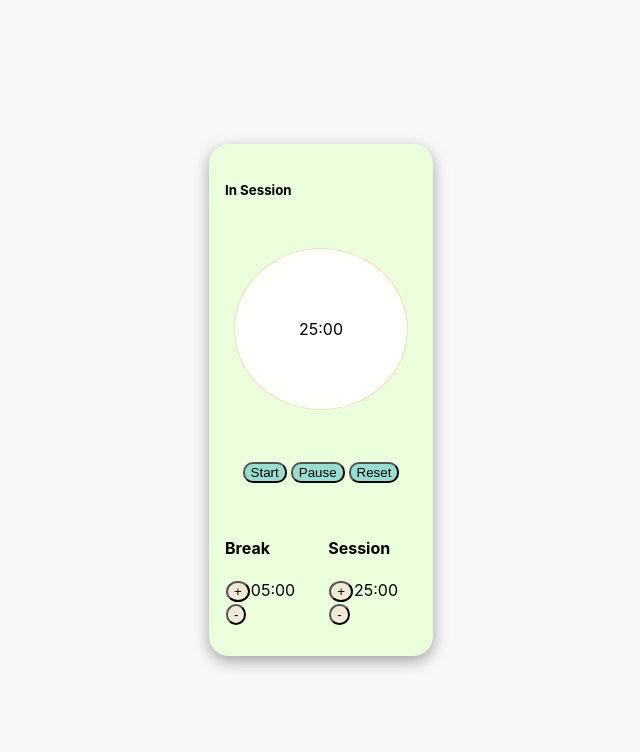
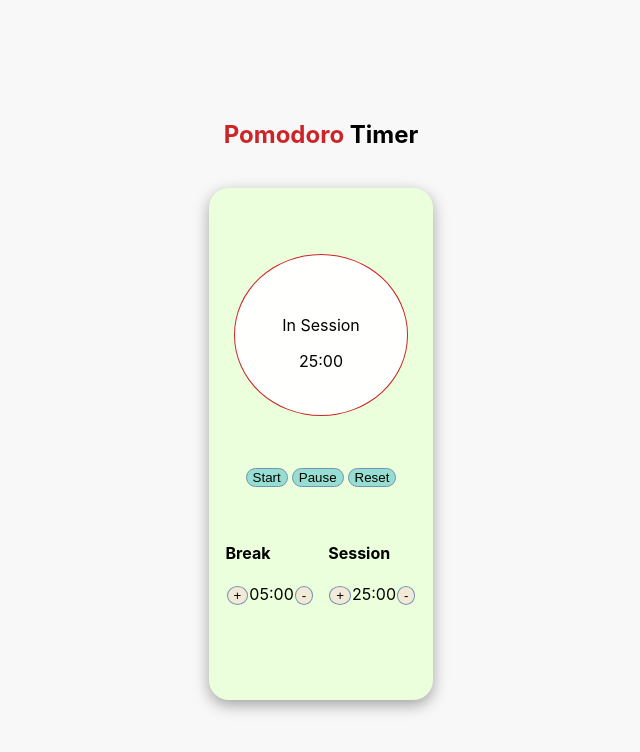
Before and after one commit to codeAdventureNow/Pomodoro, a React (Create React App) app: page / in a window 1280 px wide. Shown: the top 752 px of the page, without its empty margins (319-959 px from the left). Built offline with nearby package versions, Linux system fonts and the light colour scheme.

Commit message:
cleaned up variable, state, classNames, added headline, buttons are more sleek

```diff
--- a/src/App.css
+++ b/src/App.css
@@ -1,6 +1,6 @@
 .App {
   display: flex;
-  flex-direction: row;
+  flex-direction: column;
   justify-content: center;
   align-items: center;
   height: 100vmin;
@@ -11,17 +11,19 @@
   height: 30rem;
   border-radius: 20px;
   padding: 1rem;
+  margin-top: 20px;
   box-shadow: rgba(0, 0, 0, 0.35) 0px 5px 15px;
 }
 
 .clock {
   display: flex;
-  flex-direction: row;
+  flex-direction: column;
   justify-content: center;
   align-items: center;
   width: 90%;
   height: 10rem;
-  border: 1px solid #efe0bb;
+
+  border: 1px solid #cd2527;
   border-radius: 50%;
   margin: 50px auto;
   position: relative;
@@ -32,13 +34,19 @@
   font-size: 40px;
 }
 
-.start-pause-reset {
+.startPauseReset {
   display: flex;
   flex-direction: row;
   justify-content: center;
 }
 
-.break-session {
+.startPauseResetButtons {
+  border-radius: 10px;
+  margin: 2px;
+  border: 1px solid #7393b3;
+}
+
+.breakSession {
   display: flex;
   flex-direction: row;
   justify-content: center;
@@ -46,25 +54,15 @@
   gap: 14px;
 }
 
-.break-session-buttons {
+.breakSessionButtons {
   margin: 1px;
   border-radius: 50%;
   background-color: #f2ead6;
+  border: 1px solid #7393b3;
 }
 
-/* .background-green {
-  background-color: #ecffdc;
-}
-
-.background-blue {
-  background-color: #96ded1;
-} */
-
-.middleButtons {
-  /* background-color: #96ded1; */
-  border-radius: 10px;
-  margin: 2px;
-  outline: none;
+.pomodoroHeadline {
+  color: #cd2527;
 }
 
 @media only screen and (max-width: 600px) {
--- a/src/App.js
+++ b/src/App.js
@@ -3,134 +3,140 @@ import './App.css';
 import { useState, useEffect } from 'react';
 
 function App() {
-  const [sessionLength, setSessionLength] = useState(1500000);
-  const [time, setTime] = useState(1500000);
-  const [running, setRunning] = useState(false);
-  const [breakLength, setBreakLength] = useState(300000);
-  const [takeBreak, setTakeBreak] = useState(false);
+  const minute = 60000;
+  const [time, setTime] = useState(minute * 25);
+  const [timeStart, setTimeStart] = useState(false);
+  const [sessionLength, setSessionLength] = useState(minute * 25);
+  const [breakLength, setBreakLength] = useState(minute * 5);
+  const [onBreak, setOnBreak] = useState(false);
 
-  function play() {
+  function playAudioAlert() {
     new Audio(sound).play();
   }
 
   if (time === 0) {
-    play();
-    setTakeBreak(true);
+    playAudioAlert();
+    setOnBreak(true);
     setTime(breakLength);
   }
 
-  if (time === 0 && takeBreak) {
-    play();
-    setTakeBreak(false);
+  if (time === 0 && onBreak) {
+    playAudioAlert();
+    setOnBreak(false);
     setTime(sessionLength);
   }
 
   function resetToDefault() {
-    setTime(1500000);
-    setSessionLength(1500000);
-    setBreakLength(300000);
+    setTime(minute * 25);
+    setSessionLength(minute * 25);
+    setBreakLength(minute * 5);
   }
 
   function incrementSessionLength() {
-    if (sessionLength >= 3540000) {
-      return sessionLength === 3540000;
+    if (sessionLength >= minute * 59) {
+      return;
     } else {
-      setSessionLength(sessionLength + 60000);
-      setTime(time + 60000);
+      setSessionLength(sessionLength + minute);
+      setTime(time + minute);
     }
   }
 
   function decrementSessionLength() {
-    if (sessionLength <= 60000) {
+    if (sessionLength <= minute) {
       return;
     } else {
-      setSessionLength(sessionLength - 60000);
-      setTime(time - 60000);
+      setSessionLength(sessionLength - minute);
+      setTime(time - minute);
     }
   }
 
   function decrementBreakLength() {
-    if (breakLength <= 60000) {
+    if (breakLength <= minute) {
       return;
     } else {
-      setBreakLength(breakLength - 60000);
+      setBreakLength(breakLength - minute);
     }
   }
 
   function incrementBreakLength() {
-    if (breakLength >= 3540000) {
-      return breakLength === 3540000;
+    if (breakLength >= minute * 59) {
+      return breakLength === minute * 59;
     } else {
-      setBreakLength(breakLength + 60000);
+      setBreakLength(breakLength + minute);
     }
   }
 
   useEffect(() => {
     let interval;
-    if (running) {
+    if (timeStart) {
       interval = setInterval(() => {
         setTime((prevTime) => prevTime - 10);
       }, 10);
-    } else if (!running) {
+    } else if (!timeStart) {
       clearInterval(interval);
     }
     return () => clearInterval(interval);
-  }, [running]);
+  }, [timeStart]);
 
   return (
     <div className='App'>
+      <h2>
+        <span className='pomodoroHeadline'>Pomodoro </span>Timer
+      </h2>
       <div
         className='remote'
         style={{
-          backgroundColor: takeBreak ? '#96DED1' : '#ecffdc',
+          backgroundColor: onBreak ? '#96DED1' : '#ecffdc',
         }}
       >
-        {takeBreak ? <h5>On Break</h5> : <h5>In Session</h5>}
+        {' '}
         <div className='clock'>
-          <span>{('0' + (Math.floor(time / 60000) % 60)).slice(-2)}:</span>
-          <span>{('0' + (Math.floor(time / 1000) % 60)).slice(-2)}</span>
+          {onBreak ? <p>On Break</p> : <p>In Session</p>}
+          <div className='timeCounter'>
+            <span>{('0' + (Math.floor(time / minute) % 60)).slice(-2)}:</span>
+            <span>{('0' + (Math.floor(time / 1000) % 60)).slice(-2)}</span>
+          </div>
         </div>
-        <div className='start-pause-reset'>
+        <div className='startPauseReset'>
           <button
             style={{
-              backgroundColor: takeBreak ? '#ecffdc' : '#96DED1',
+              backgroundColor: onBreak ? '#ecffdc' : '#96DED1',
             }}
-            className='middleButtons'
-            onClick={() => setRunning(true)}
+            className='startPauseResetButtons'
+            onClick={() => setTimeStart(true)}
           >
             Start
           </button>
           <button
             style={{
-              backgroundColor: takeBreak ? '#ecffdc' : '#96DED1',
+              backgroundColor: onBreak ? '#ecffdc' : '#96DED1',
             }}
-            className='middleButtons'
-            onClick={() => setRunning(false)}
+            className='startPauseResetButtons'
+            onClick={() => setTimeStart(false)}
           >
             Pause
           </button>
           <button
             style={{
-              backgroundColor: takeBreak ? '#ecffdc' : '#96DED1',
+              backgroundColor: onBreak ? '#ecffdc' : '#96DED1',
             }}
-            className='middleButtons'
+            className='startPauseResetButtons'
             onClick={resetToDefault}
           >
             Reset
           </button>
         </div>
-
-        <div className='break-session'>
+        <div className='breakSession'>
           <div>
             <h4>Break</h4>
             <button
               onClick={incrementBreakLength}
-              className='break-session-buttons'
+              className='breakSessionButtons'
             >
               +
             </button>
             <span>
-              {('0' + (Math.floor(breakLength / 60000) % 60)).slice(-2)}:
+              {('0' + (Math.floor(breakLength / minute) % 60)).slice(-2)}:
             </span>
             <span>
               {('0' + (Math.floor(breakLength / 1000) % 60)).slice(-2)}
@@ -138,7 +144,7 @@ function App() {
 
             <button
               onClick={decrementBreakLength}
-              className='break-session-buttons'
+              className='breakSessionButtons'
             >
               -
             </button>
@@ -147,23 +153,22 @@ function App() {
             <h4>Session</h4>
             <button
               onClick={incrementSessionLength}
-              className='break-session-buttons'
+              className='breakSessionButtons'
             >
               +
             </button>
             <span>
-              {('0' + (Math.floor(sessionLength / 60000) % 60)).slice(-2)}:
+              {('0' + (Math.floor(sessionLength / minute) % 60)).slice(-2)}:
             </span>
             <span>
               {('0' + (Math.floor(sessionLength / 1000) % 60)).slice(-2)}
             </span>
             <button
               onClick={decrementSessionLength}
-              className='break-session-buttons'
+              className='breakSessionButtons'
             >
               -
             </button>
-            {/* <button onClick={play}>Sound</button> */}
           </div>
         </div>
       </div>
```
